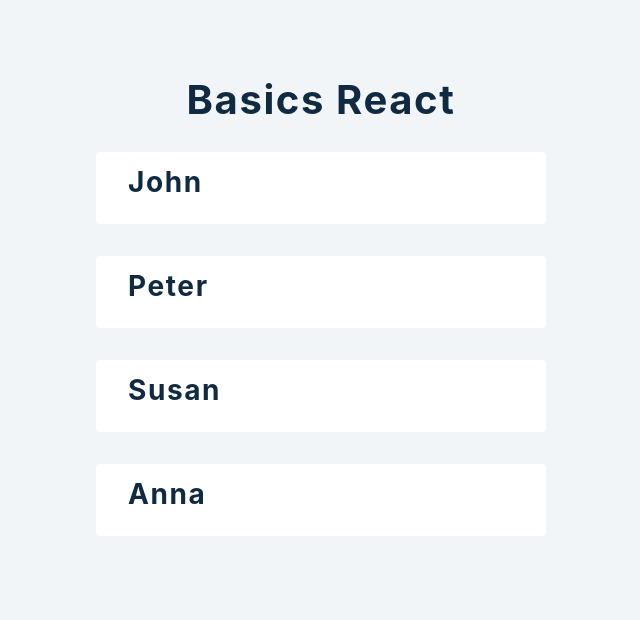
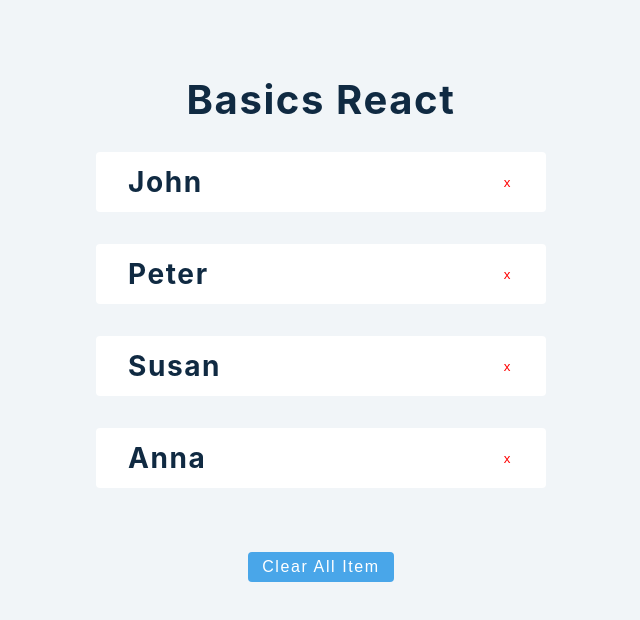
Before and after one commit to viktishchenko/rehearsal, a React (Create React App) app in the folder basics/: page / in a window 1280 px wide. Shown: the top 620 px of the page, without its empty margins (319-959 px from the left). Built offline with nearby package versions, Linux system fonts and the light colour scheme.

Commit message:
feat: 3 tutor add remove from list func-ty

```diff
--- a/basics/src/tutorial/1-useState/3-useState-array.js
+++ b/basics/src/tutorial/1-useState/3-useState-array.js
@@ -1,18 +1,44 @@
-import React, { useState } from "react";
-import { data as second } from "../../data";
+import React from "react";
+// import { useState } from "react";
+import { data } from "../../data";
+
+/* anfn, nfn Ctrl + Space */
 
 const UseStateArray = () => {
-  const [people, setPeople] = useState(second);
+  const [people, setPeople] = React.useState(data);
+
+  const removeItem = (id) => {
+    let newPeople = people.filter((person) => {
+      return person.id !== id;
+    });
+    setPeople(newPeople);
+  };
   return (
     <>
       {people.map((person) => {
         const { id, name } = person;
         return (
           <div className="item" key={id}>
-            <h3>{name}</h3>
+            <h3 style={{ marginBottom: "0" }}>{name}</h3>
+            <button
+              style={{ color: "red" }}
+              onClick={() => {
+                removeItem(id);
+              }}
+            >
+              x
+            </button>
           </div>
         );
       })}
+      <button
+        className="btn"
+        onClick={() => {
+          setPeople([]);
+        }}
+      >
+        clear all item
+      </button>
     </>
   );
 };
```
Also changed, not shown: basics/src/assets/3-useState-final.png (added).
